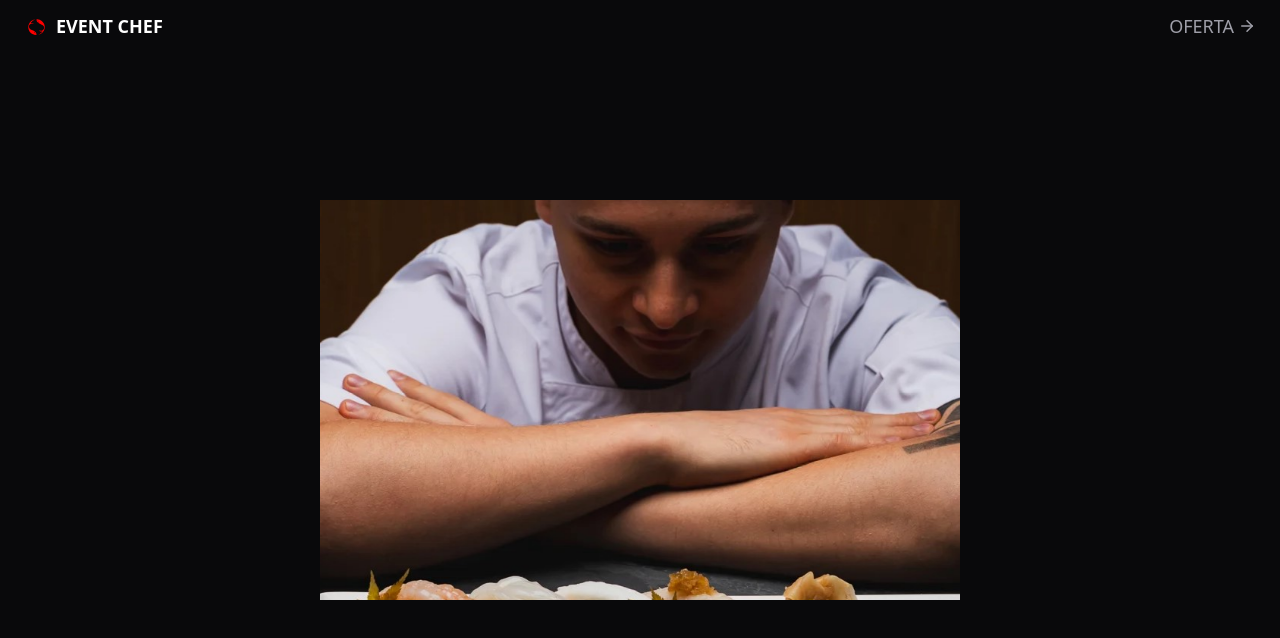
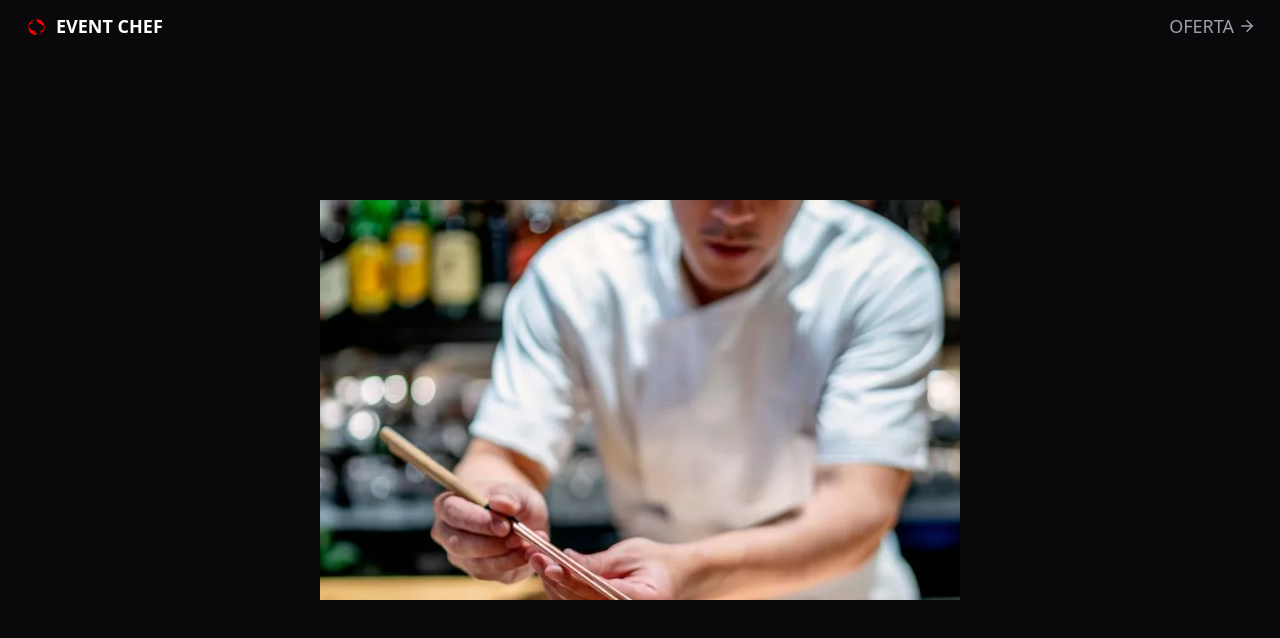
Before and after one commit to AleksanderPaluch/eventWeb-, a React (Vite) app: page / in a window 1280 px wide. Shown: the top 638 px of the page. Built offline with nearby package versions, Linux system fonts and the light colour scheme.

Commit message:
hero added

```diff
--- a/src/components/SmoothScrollHero/SmoothScrollHero.tsx
+++ b/src/components/SmoothScrollHero/SmoothScrollHero.tsx
@@ -92,7 +92,7 @@ const CenterImage = () => {
         backgroundSize,
         opacity,
         backgroundImage:
-          "url(../../../public/assets/sushak.jpg)",
+          "url(assets/heroChef.jpg)", // Replace with your image path
         backgroundPosition: "bottom",
         backgroundRepeat: "no-repeat",
       }}
```
Also changed, not shown: public/assets/heroChef.jpg (added).
